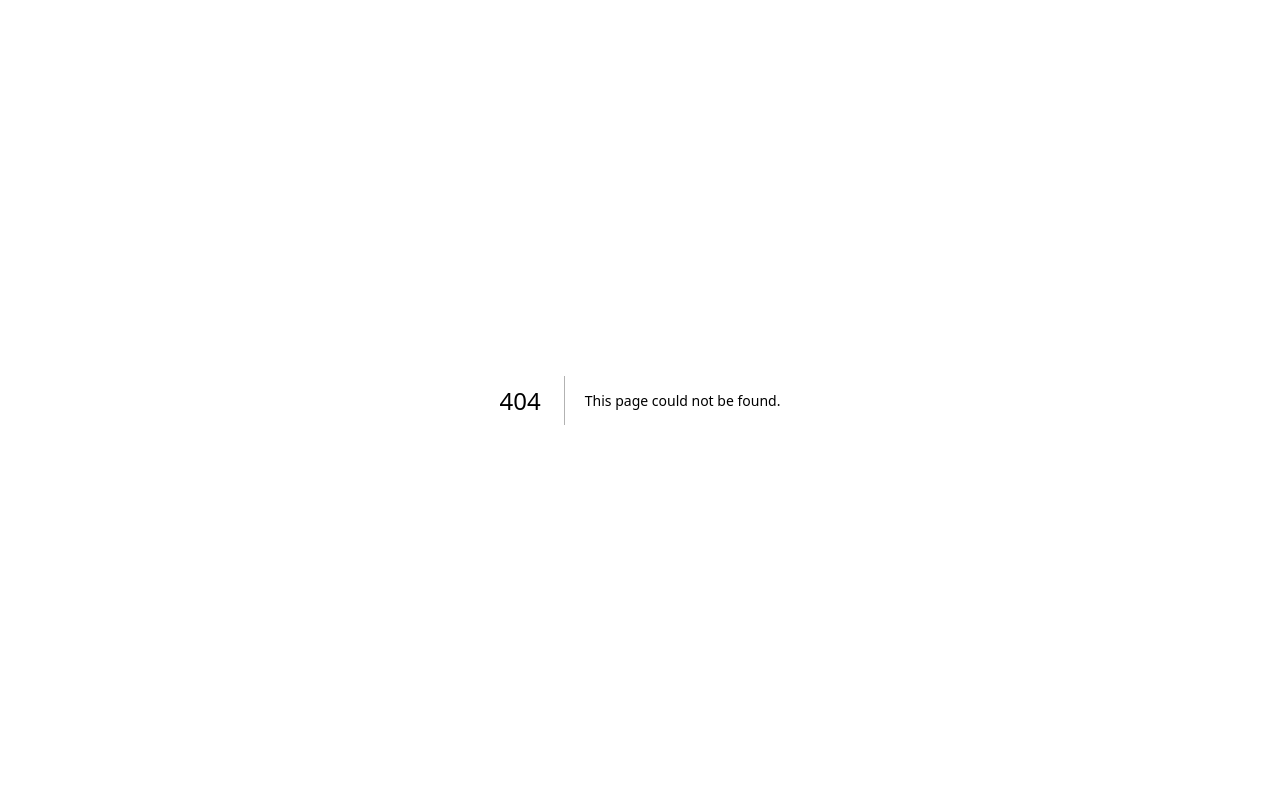
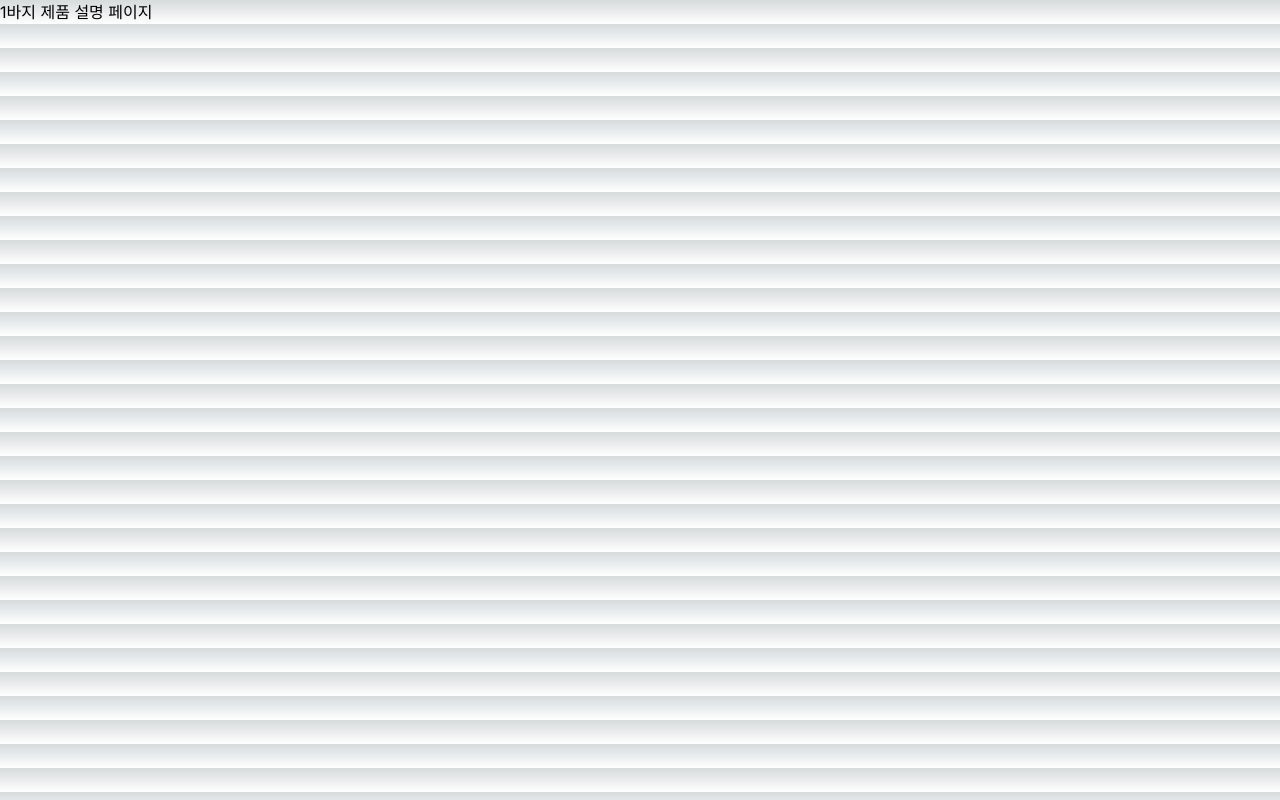
Before and after one commit to jsh0116/next-study, a Next.js app: page /product/1 in a window 1280 px wide. Before the commit this address had no page. Built offline with nearby package versions, Linux system fonts and the light colour scheme.

Commit message:
[feat] not found page
- 매칭되지 않는 URL을 사용자가 입력한 경우 app/not-found 컴포넌트가 렌더링되도록 함

```diff
--- /dev/null
+++ b/src/app/not-found.tsx
@@ -0,0 +1,11 @@
+import React from 'react';
+
+const NotFound = () => {
+  return (
+    <h1>
+      페이지를 찾을 수 없음
+    </h1>
+  );
+};
+
+export default NotFound;
--- /dev/null
+++ b/src/app/product/[slug]/not-found.tsx
@@ -0,0 +1,7 @@
+import React from 'react';
+
+const NotFound = () => {
+  return <h1>페이지를 찾울 수 없음</h1>
+};
+
+export default NotFound;
--- /dev/null
+++ b/src/app/product/[slug]/page.tsx
@@ -0,0 +1,29 @@
+import React from 'react';
+import {notFound} from "next/navigation";
+
+type Props = {
+  params: {
+    slug: string;
+  }
+}
+
+const ProductPage = ({ params }: Props) => {
+  if (params.slug === 'nothing') {
+    notFound();
+  }
+  return (
+    <h1>{params.slug}바지 제품 설명 페이지</h1>
+  );
+};
+
+/**
+ * Return a list of `params` to populate the [slug] dynamic segment
+ */
+export const generateStaticParams = () => {
+  const products = ['pants', 'skirt'];
+  return products.map((product) => ({
+    slug: product,
+  }));
+}
+
+export default ProductPage;
--- a/src/app/product/page.tsx
+++ b/src/app/product/page.tsx
@@ -1,9 +1,9 @@
 import React from 'react';
 
-const Page = () => {
+const ProductPage = () => {
   return (
     <h1>product</h1>
   );
 };
 
-export default Page;
+export default ProductPage;
--- a/src/app/product/pants/page.tsx
+++ /dev/null
@@ -1,9 +0,0 @@
-import React from 'react';
-
-const Page = () => {
-  return (
-    <h1>pants</h1>
-  );
-};
-
-export default Page;
```
